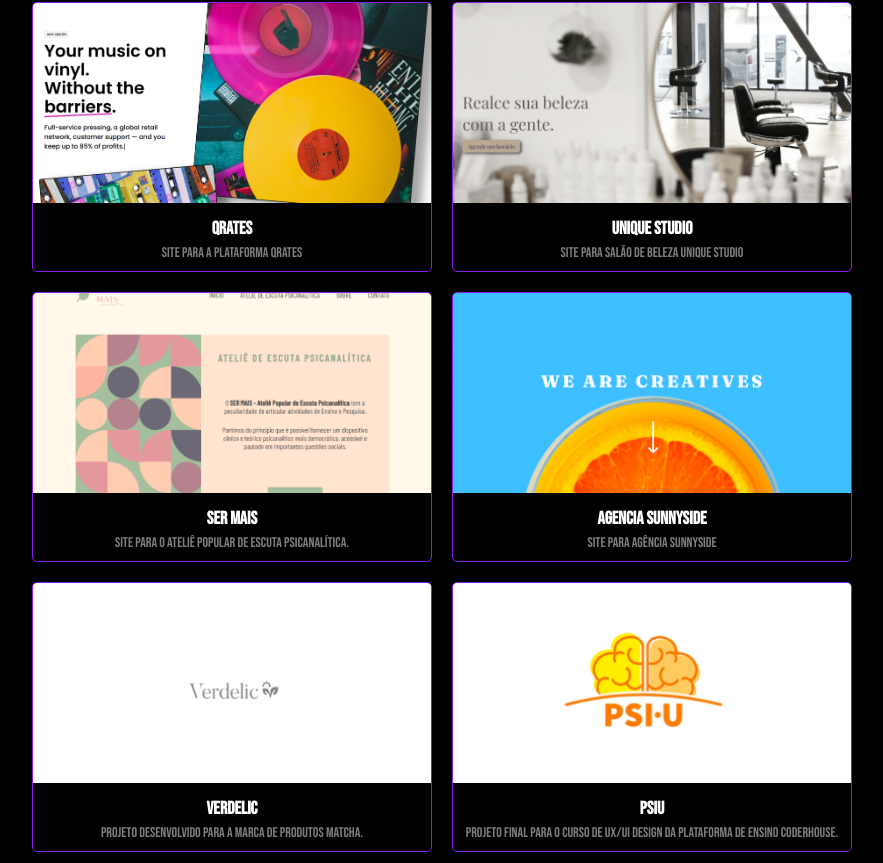
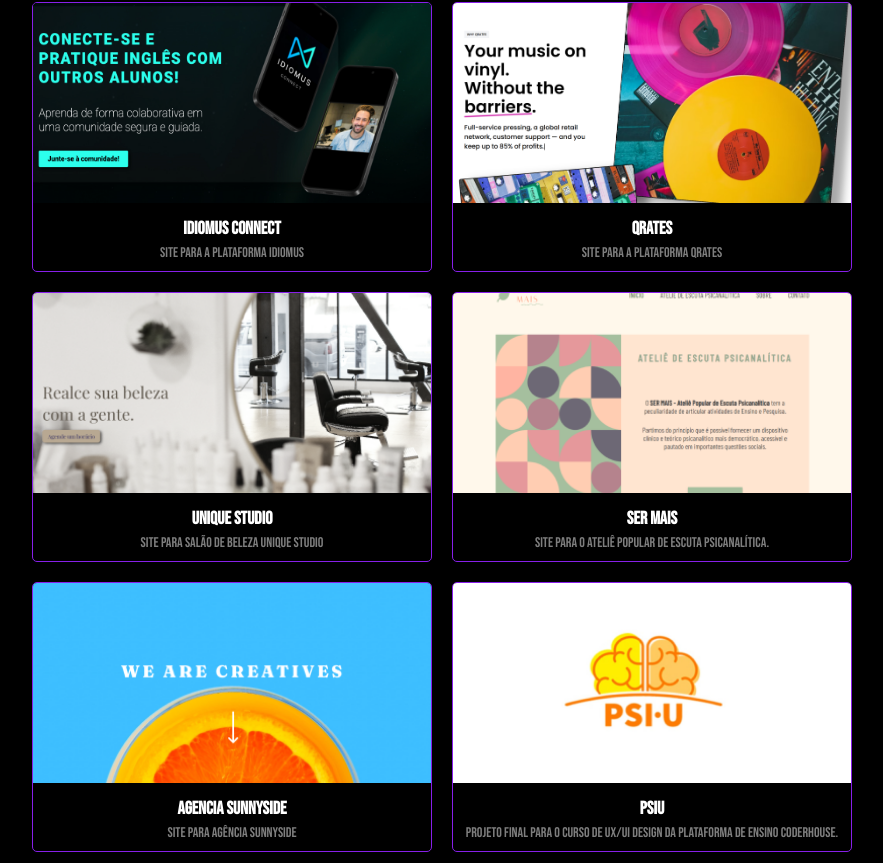
Before and after one commit to RaissaBarata/portfolio-raissa, a React (Create React App) app: page / in a window 1280 px wide. Shown: the part 1857-2720 px from the top of the page, without its empty margins (198-1081 px from the left). Built offline with nearby package versions, Linux system fonts and the light colour scheme; a web font is replaced by a local one.

Commit message:
atualização trabalhos

```diff
--- a/src/components/Works/works.js
+++ b/src/components/Works/works.js
@@ -6,6 +6,7 @@
 import Portfolio05 from "../../assets/projeto05.png";
 import Portfolio06 from "../../assets/projeto06.png";
 import Portfolio07 from "../../assets/projeto07.png";
+import Portfolio08 from "../../assets/projeto08.png";
 import ScrollAnimation from "react-animate-on-scroll";
 import "animate.css/animate.compat.css";
 
@@ -27,6 +28,12 @@
 
 const Works = () => {
   const projects = [
+    {
+      title: "Idiomus Connect",
+      transcription: "Site para a plataforma Idiomus",
+      link: "https://idiomus-connect-1hbv.vercel.app/",
+      image: Portfolio08,
+    },
     {
       title: "Qrates",
       transcription: "Site para a plataforma Qrates",
@@ -53,12 +60,6 @@
     },
 
     {
-      title: "Verdelic",
-      transcription: "Projeto desenvolvido para a marca de produtos matcha.",
-      link: "https://www.behance.net/gallery/190345593/Verdelic-UXUI-DESIGN",
-      image: Portfolio05,
-    },
-    {
       title: "PSIU",
       transcription:
         "Projeto final para o curso de UX/UI Design da plataforma de ensino Coderhouse.",
```
Also changed, not shown: src/assets/projeto08.png (added).
